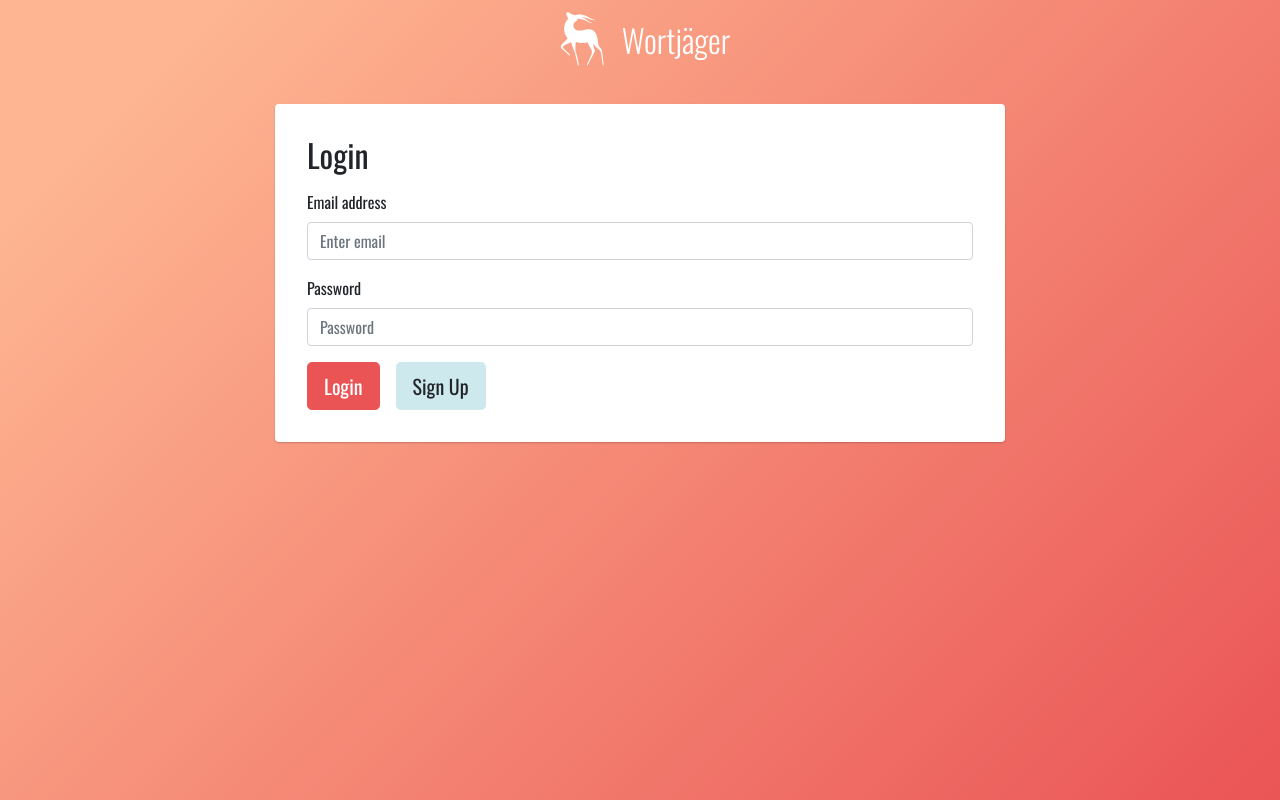
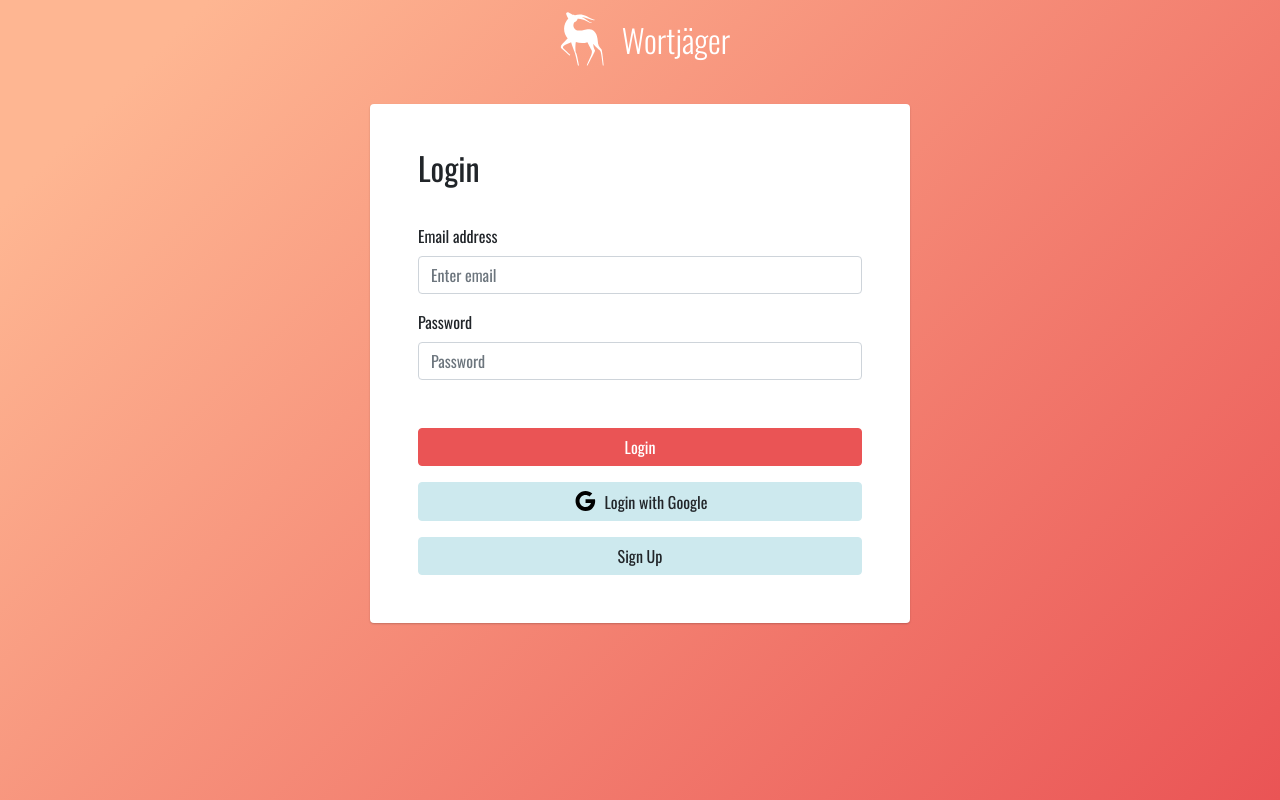
Before and after one commit to alicanerdogan/wortjager, a React app: page / in a window 1280 px wide. Built offline with nearby package versions, Linux system fonts and the light colour scheme.

Commit message:
Added Login with Google button

```diff
--- a/src/actions/api.js
+++ b/src/actions/api.js
@@ -1,5 +1,5 @@
 import { createRESTCallAction, createAuthorizedRESTAction } from 'Util/rest';
-import { GET_WORD, SEND_ANSWER, LOGIN, SIGN_UP, GET_QUESTION } from './';
+import { GET_WORD, SEND_ANSWER, LOGIN, SIGN_UP, GET_QUESTION, LOGIN_WITH_GOOGLE } from './';
 
 const HOSTNAME = '/api';
 
@@ -28,15 +28,20 @@ export function signUp(email, password) {
 }
 
 export function login(email, password) {
-  return dispatch =>
-    createRESTCallAction(LOGIN, `${HOSTNAME}/sessions`, 'POST', {
-      body: {
-        email,
-        password
-      }
-    })(dispatch).then(payload => {
-      return payload;
-    });
+  return createRESTCallAction(LOGIN, `${HOSTNAME}/sessions`, 'POST', {
+    body: {
+      email,
+      password
+    }
+  });
+}
+
+export function loginWithGoogle(code) {
+  return createRESTCallAction(LOGIN_WITH_GOOGLE, `${HOSTNAME}/auth/google`, 'POST', {
+    body: {
+      code
+    }
+  });
 }
 
 export function getQuestion(email, password) {
--- a/src/actions/index.js
+++ b/src/actions/index.js
@@ -4,6 +4,7 @@ export const GET_WORD = createAsyncActionType('GET_WORD');
 export const GET_QUESTION = createAsyncActionType('GET_QUESTION');
 export const SEND_ANSWER = createAsyncActionType('SEND_ANSWER');
 export const LOGIN = createAsyncActionType('LOGIN');
+export const LOGIN_WITH_GOOGLE = createAsyncActionType('LOGIN_WITH_GOOGLE');
 export const LOGOUT = 'LOGOUT';
 export const AUTHORIZATION_FAILURE = 'AUTHORIZATION_FAILURE';
 export const SIGN_UP = createAsyncActionType('SIGN_UP');
--- a/src/components/App.js
+++ b/src/components/App.js
@@ -6,13 +6,13 @@ import UserManagement from 'Components/UserManagement';
 
 export default class App extends PureComponent {
   render() {
-    const { loggedIn, signUp, login } = this.props;
+    const { loggedIn, signUp, login, loginWithGoogle } = this.props;
     return (
       <div className="app-root">
         <Header />
         <main>
           <div className="container">
-            {loggedIn ? <Question /> : <UserManagement signUp={signUp} login={login} />}
+            {loggedIn ? <Question /> : <UserManagement signUp={signUp} login={login} loginWithGoogle={loginWithGoogle} />}
           </div>
         </main>
       </div>
--- a/src/components/UserManagement.js
+++ b/src/components/UserManagement.js
@@ -3,8 +3,10 @@ import React, { PureComponent } from 'react';
 export default class UserManagement extends PureComponent {
   constructor(props) {
     super(props);
+
     this.state = {
-      showSignUp: false
+      showSignUp: false,
+      googleLogin: window.location.pathname === '/auth/google'
     };
   }
 
@@ -17,17 +19,22 @@ export default class UserManagement extends PureComponent {
   }
 
   render() {
-    const { login, signUp } = this.props;
-    const { showSignUp } = this.state;
+    const { login, loginWithGoogle, signUp } = this.props;
+    const { showSignUp, googleLogin } = this.state;
+
+    if (googleLogin) {
+      return <GoogleLogin login={loginWithGoogle} />;
+    }
+
     return (
       <div className="row">
-        <div className="col-md-2" />
-        <div className="col-md-8">
+        <div className="col-md-3" />
+        <div className="col-md-6">
           {showSignUp
             ? <SignUp signUp={signUp} showLogin={() => this.showLogin()} />
             : <Login login={login} showSignUp={() => this.showSignUp()} />}
         </div>
-        <div className="col-md-2" />
+        <div className="col-md-3" />
       </div>
     );
   }
@@ -44,6 +51,7 @@ class Login extends PureComponent {
     return (
       <div className="user-management">
         <h2>Login</h2>
+        <div className="w-form">
           <div className="form-group">
             <label>Email address</label>
             <input
@@ -58,10 +66,15 @@ class Login extends PureComponent {
             <label>Password</label>
             <input type="password" ref="password" className="form-control" placeholder="Password" />
           </div>
-        <button className="btn btn-primary btn-lg" onClick={() => this.login()}>
+        </div>
+        <button className="btn btn-primary btn-block" onClick={() => this.login()}>
           Login
         </button>
-        <button className="btn btn-secondary btn-lg" onClick={() => showSignUp()}>
+        <a className="btn btn-secondary btn-block" href="https://accounts.google.com/o/oauth2/auth?client_id=891278828941-48vpaqffj33orudas47ug1erfqo38vir.apps.googleusercontent.com&scope=email&response_type=code&redirect_uri=http://localhost:8080/auth/google">
+        <svg xmlns="http://www.w3.org/2000/svg" width="24px" height="24px" version="1.0" x="0px" y="0px" viewBox="0 0 24 24"style={{verticalAlign: 'sub', marginRight: '8px'}}><g id="surface1"><path d="M 12.546875 10.238281 L 12.546875 14.058594 L 17.988281 14.058594 C 17.277344 16.375 15.34375 18.03125 12.546875 18.03125 C 9.214844 18.03125 6.511719 15.332031 6.511719 12 C 6.511719 8.667969 9.214844 5.96875 12.546875 5.96875 C 14.042969 5.96875 15.410156 6.515625 16.464844 7.421875 L 19.28125 4.605469 C 17.503906 2.988281 15.140625 2 12.546875 2 C 7.019531 2 2.542969 6.476563 2.542969 12 C 2.542969 17.523438 7.019531 22 12.546875 22 C 20.941406 22 22.792969 14.148438 21.972656 10.253906 Z "></path></g></svg>
+          Login with Google
+        </a>
+        <button className="btn btn-secondary btn-block" onClick={() => showSignUp()}>
           Sign Up
         </button>
       </div>
@@ -80,6 +93,7 @@ class SignUp extends PureComponent {
     return (
       <div className="user-management">
         <h2>Sign Up</h2>
+        <div className="w-form">
           <div className="form-group">
             <label>Email address</label>
             <input
@@ -98,13 +112,23 @@ class SignUp extends PureComponent {
             <label>Repeat Password</label>
             <input type="password" ref="passwordRepeat" className="form-control" placeholder="Repeat Password" />
           </div>
-        <button className="btn btn-primary btn-lg" onClick={() => this.signUp()}>
+        </div>
+        <button className="btn btn-primary btn-block" onClick={() => this.signUp()}>
           Sign Up
-        </button>
-        <button className="btn btn-secondary btn-lg" onClick={() => showLogin()}>
-          Login
         </button>
       </div>
     );
   }
 }
+
+class GoogleLogin extends PureComponent {
+  componentDidMount() {
+    this.props.login(window.location.search.substr(6));
+  }
+
+  render() {
+    return (
+      <p>Logging In With Google Credentials</p>
+    );
+  }
+}
--- a/src/containers/App.js
+++ b/src/containers/App.js
@@ -1,6 +1,6 @@
 import { connect } from 'react-redux';
 
 import App from 'Components/App';
-import { login, signUp } from 'Actions/api';
+import { login, loginWithGoogle, signUp } from 'Actions/api';
 
-export default connect(({ loggedIn }) => ({ loggedIn }), { login, signUp })(App);
+export default connect(({ loggedIn }) => ({ loggedIn }), { login, loginWithGoogle, signUp })(App);
--- a/src/reducers/index.js
+++ b/src/reducers/index.js
@@ -1,4 +1,4 @@
-import { GET_QUESTION, SEND_ANSWER, ANSWER_CORRECT, ANSWER_WRONG, LOGIN, LOGOUT, AUTHORIZATION_FAILURE } from 'Actions';
+import { GET_QUESTION, SEND_ANSWER, ANSWER_CORRECT, ANSWER_WRONG, LOGIN, LOGOUT, AUTHORIZATION_FAILURE, LOGIN_WITH_GOOGLE, SIGN_UP } from 'Actions';
 
 const jwt = localStorage.getItem('jwt');
 
@@ -27,10 +27,16 @@ export default (state = DEFAULT_STATE, action) => {
     case SEND_ANSWER.success:
       return Object.assign({}, state, { isAnswerCorrect: action.payload.result });
     case LOGIN.success:
+    case SIGN_UP.success:
+    case LOGIN_WITH_GOOGLE.success:
+      history.replaceState(null, null, '');
       const { payload } = action;
       localStorage.setItem('jwt', payload.jwt);
       localStorage.setItem('jwt-expiration', payload.exp);
       return Object.assign({}, state, { loggedIn: true });
+    case LOGIN_WITH_GOOGLE.failure:
+      history.replaceState(null, null, '');
+      return state;
     case AUTHORIZATION_FAILURE:
       localStorage.removeItem('jwt');
       localStorage.removeItem('jwt-expiration');
--- a/src/styles/App.scss
+++ b/src/styles/App.scss
@@ -134,14 +134,26 @@
 
 .user-management {
   @include card;
-  padding: 32px;
+  padding: 24px;
+
+  @include media-breakpoint-up(sm) {
+    padding: 32px;
+  }
+  @include media-breakpoint-up(md) {
+    padding: 48px;
+  }
 
   h2 {
-    margin-bottom: 16px;
+    line-height: 1;
+    margin-bottom: 40px;
   }
 
-  button + button {
-    margin-left: 16px;
+  .w-form {
+    margin-bottom: 48px;
+  }
+
+  button.btn-block + a.btn-block, a.btn-block + button.btn-block {
+    margin-top: 16px;
   }
 }
 
--- a/webpack.config.js
+++ b/webpack.config.js
@@ -16,6 +16,7 @@ module.exports = {
     }
   },
   output: {
+    publicPath: '/',
     path: path.resolve(__dirname, 'build'),
     filename: 'index.bundle.[hash].js'
   },
```
Lines whose indentation alone changed are shown as unchanged.
